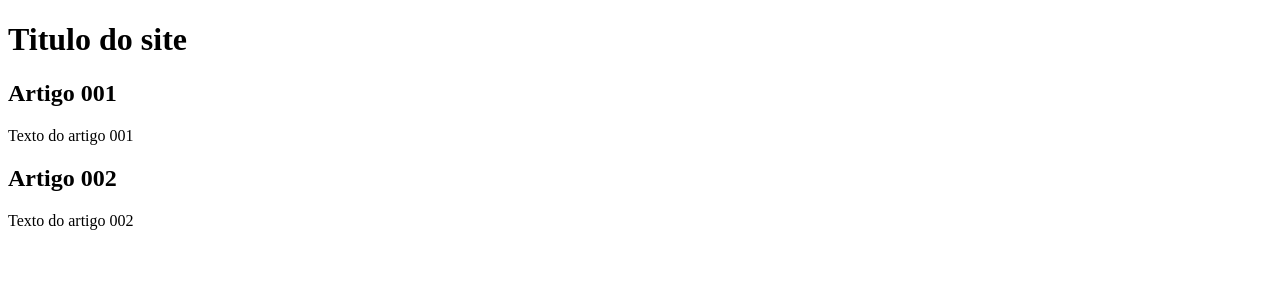
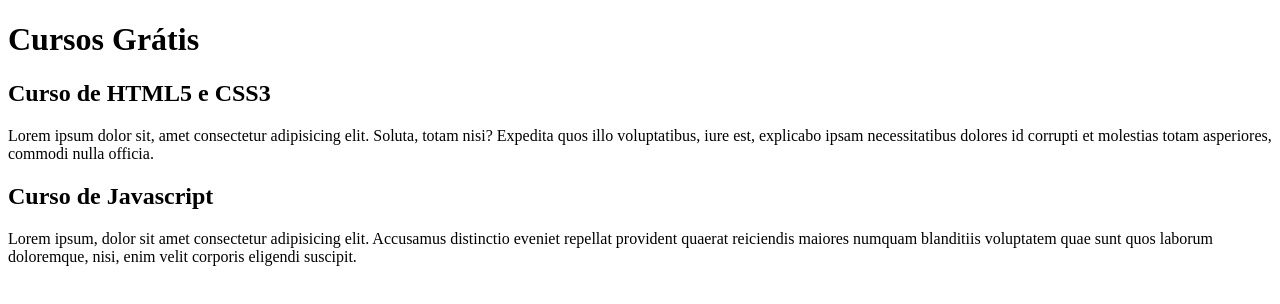
Before and after one commit to otavioborges1991/Projeto-Site, a plain HTML site: page index.html in a window 1280 px wide. Drawn offline with Linux system fonts and the light colour scheme.

Commit message:
Update index.html
Comecei a escrever conteudo

```diff
--- a/index.html
+++ b/index.html
@@ -3,20 +3,20 @@
 <head>
     <meta charset="UTF-8">
     <meta name="viewport" content="width=device-width, initial-scale=1.0">
-    <title>Documento</title>
+    <title>Cursos Grátis</title>
 </head>
 <body>
     <main>
         <header>
-            <h1>Titulo do site</h1>
+            <h1>Cursos Grátis</h1>
         </header>
         <article>
-            <h2>Artigo 001</h2>
-            <p>Texto do artigo 001</p>
+            <h2>Curso de HTML5 e CSS3</h2>
+            <p>Lorem ipsum dolor sit, amet consectetur adipisicing elit. Soluta, totam nisi? Expedita quos illo voluptatibus, iure est, explicabo ipsam necessitatibus dolores id corrupti et molestias totam asperiores, commodi nulla officia.</p>
         </article>
         <article>
-            <h2>Artigo 002</h2>
-            <p>Texto do artigo 002</p>
+            <h2>Curso de Javascript</h2>
+            <p>Lorem ipsum, dolor sit amet consectetur adipisicing elit. Accusamus distinctio eveniet repellat provident quaerat reiciendis maiores numquam blanditiis voluptatem quae sunt quos laborum doloremque, nisi, enim velit corporis eligendi suscipit.</p>
         </article>
     </main>
 </body>
```
